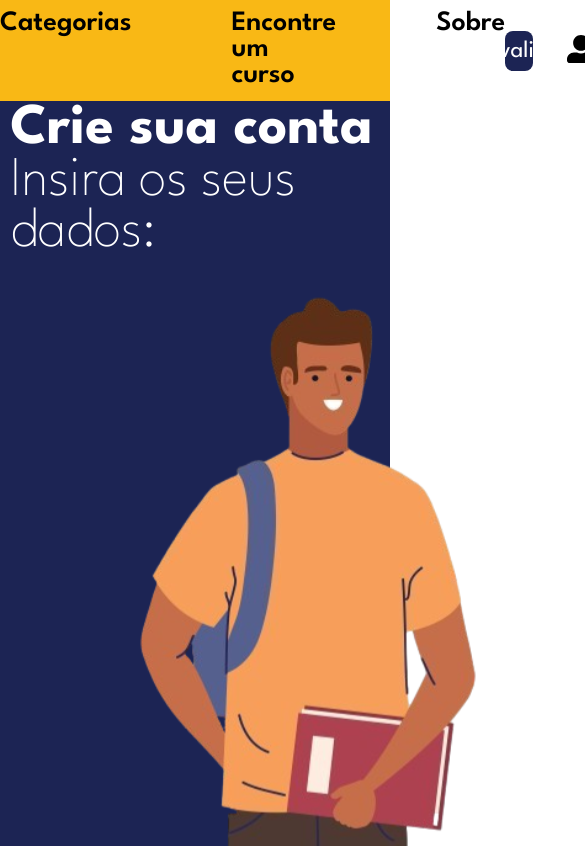
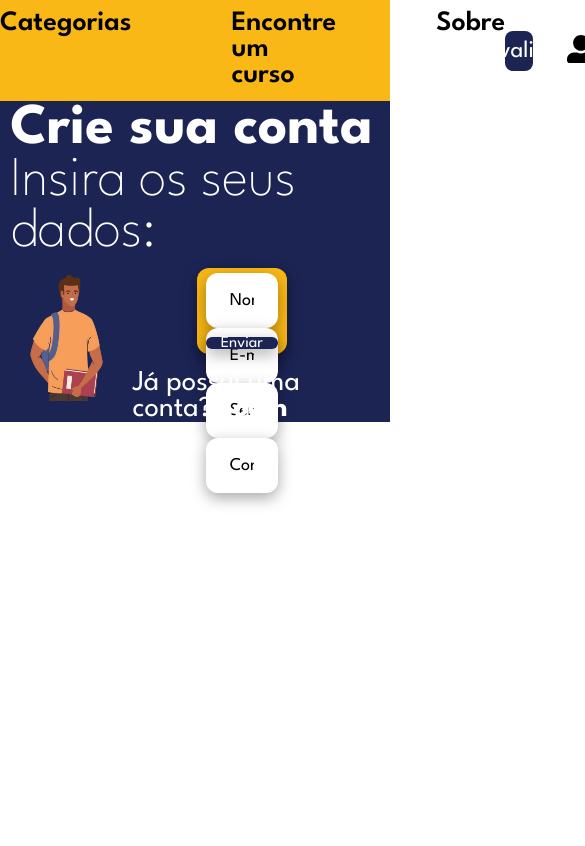
Before and after one commit to joaopedroa1/StudareFront-End, a React (Vite) app: page /cadastro in a window 390 px wide. Shown: the top 846 px of the page, 585 px wide, since content can reach past the window. Built offline with nearby package versions, Linux system fonts and the light colour scheme.

Commit message:
style: making logon responsive

```diff
--- a/src/components/Cadastro/index.jsx
+++ b/src/components/Cadastro/index.jsx
@@ -1,10 +1,10 @@
 import './style.css'
-import estudante from '../../assets/estudante.svg'
+import estudante from '../../assets/estudante.png.png'
 import { Link } from 'react-router-dom';
 
 export const Cadastro = () =>{
     return(
-        <>
+        <body>
        <div className='fundo'>
        <div className = 'invisivi'></div>
         <div className="introducao">
@@ -12,7 +12,7 @@ export const Cadastro = () =>{
             <h1 className='insiraDadosTexto'>Insira os seus dados:</h1>
         </div>
         <div className='estudanteEform'>
-            <img src={ estudante } alt="" />
+            <img className='estudante' src={ estudante } alt="" />
             <div className='formElogin'>
             <div className='formularioCadastro'>
                 <form className='preencher' action="">
@@ -27,6 +27,6 @@ export const Cadastro = () =>{
             </div>
         </div>
        </div>
-        </>
+        </body>
     )
 }
--- a/src/components/Cadastro/style.css
+++ b/src/components/Cadastro/style.css
@@ -1,8 +1,15 @@
+*{
+    transition: 0.125s;
+}
+
+
+
 .fundo{
     background-color: #1C2454;
     height: 100%;
     width: 100%;
 }
+
 .introducao{
     padding: 2.6%;
     height: 5%;
@@ -40,6 +47,7 @@
     font-weight:400;
     text-decoration: none;
     font-size: 180%;
+    padding-top: 16px;
 }
 
 .insiraDadosTexto{
@@ -49,20 +57,25 @@
     font-size: 350%;
 }
 
+.estudante{
+    width: 34vw;
+    height: 34vw;
+}
+
 .estudanteEform{
     display: flex;
     justify-content: space-between;
-    width: 190vh;
-    height: 68.5vh;
+    width: 90%;
+    height: 100%;
 }
 
 .formularioCadastro{
     box-shadow: rgba(0, 0, 0, 0.35) 0px 5px 15px;
     background-color: #F9B815;
     border-radius: 12px;
-    padding: 24px;
-    width: 450px;
-    height: 420px;
+    padding: 1vw;
+    width: 23vw;
+    height: 22vw;
     display: flex;
     flex-direction: column;
     align-items: center;
@@ -72,7 +85,7 @@
 .preencher{
     display: flex;
     flex-direction: column;
-    height:350px;
+    height:16vw;
     justify-content: space-around;
 }
 
@@ -82,7 +95,7 @@
     box-shadow: #000;
     padding: 24px;
     height: 55px;
-    width: 350px;
+    width: 18.5vw;
     text-decoration: none;
     font-size: 18px;
     outline: none;
@@ -106,20 +119,15 @@
     background-color: #1C2454;
     color: white;
     gap: 8px;
-    width: 350px;
-    height: 60px;
+    width: 18.5vw;
+    height: 3vw;
     border: none;
     border-radius: 8px;
     cursor: pointer;
 }
 
-@keyframes aumento{
-    from{width: 350px; height:60px}
-    to{width: 360px; height: 70px;}
-}
 
 .botaoEnviar:hover{
-    animation-name:aumento ;
-    animation-duration: 0.25s;
-    animation-fill-mode: forwards;
+    width: 19vw;
+    height: 3.2vw;
 }
```
Also changed, not shown: src/assets/estudante.png.png (added).
